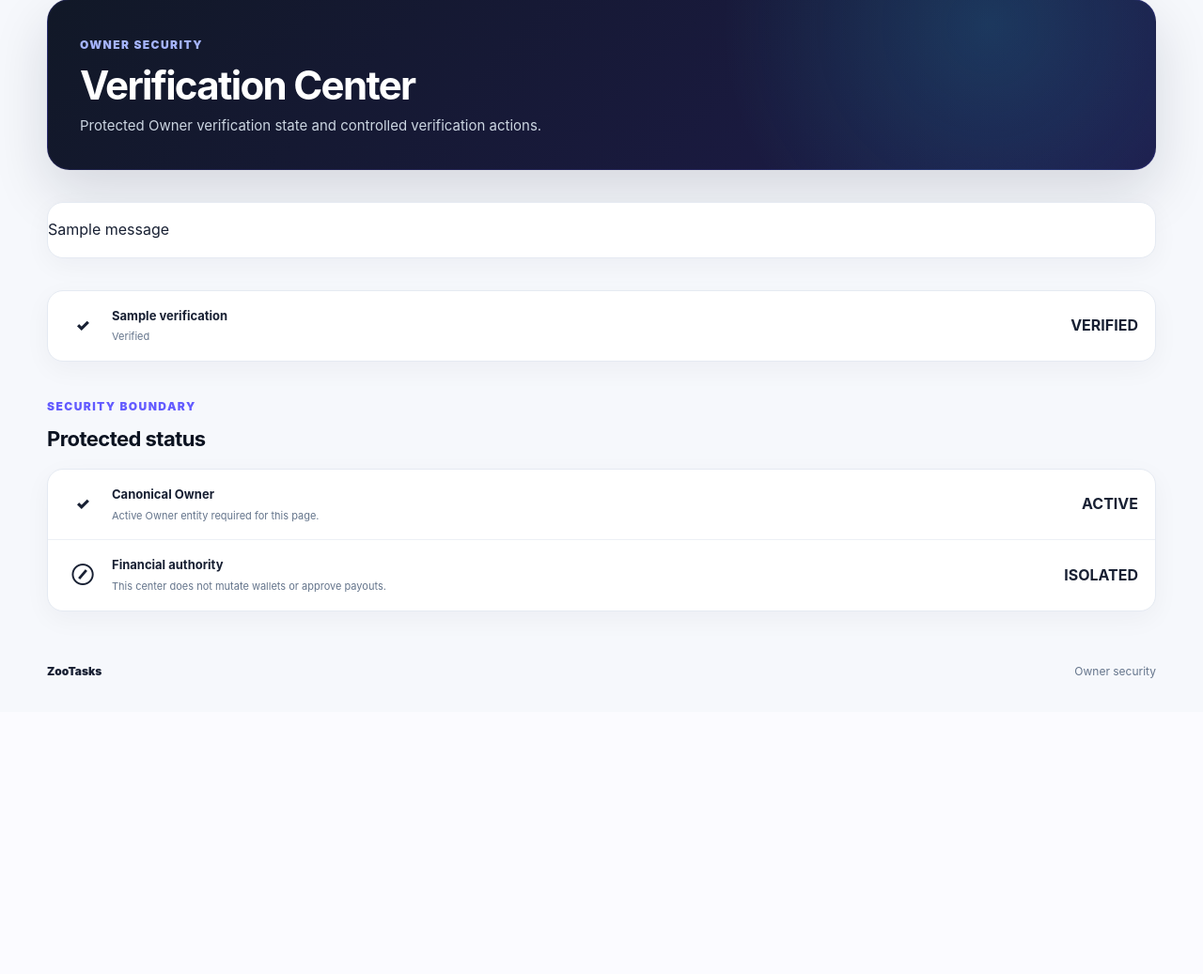
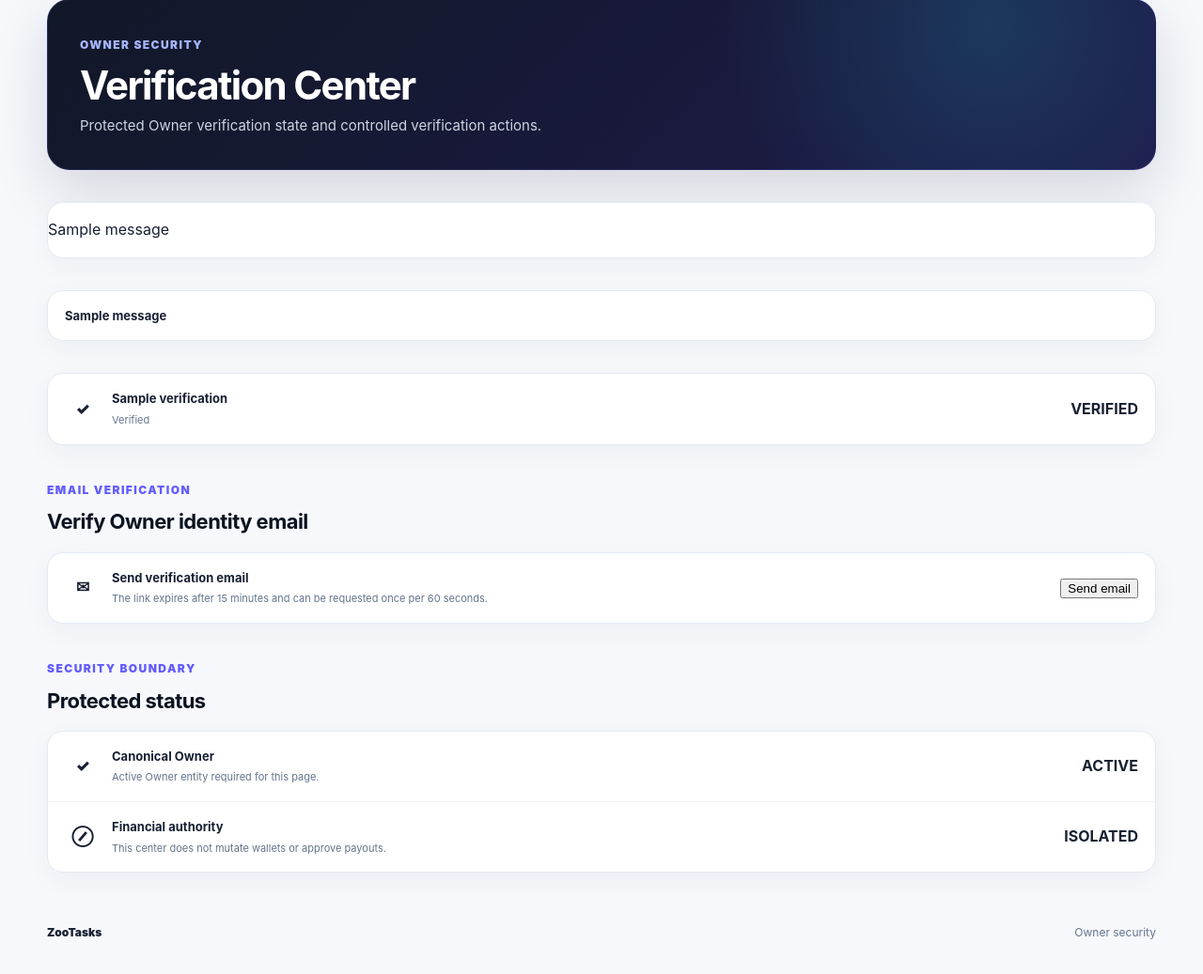
Before and after one commit to Rafiqual69/Zootasks, a Django app: template backend/accounts/templates/accounts/owner_verification_center.html in a window 1280 px wide. Shown: the part 112-1149 px from the top of the page at 94% size. Before the commit the page ends 834 px from the top, so only its background shows below. Run offline with Django 5.2, Linux system fonts and the light colour scheme; the template is opened without the code that fills it: most values are stand-ins (such as "Sample title", 1, 10 or a date in 2020); one stand-in notice (Sample message) is shown; parts of the project's set-up code (start-up, migrations or seed data) failed here and were passed over.

Commit message:
Add protected Owner email verification UI

```diff
--- a/backend/accounts/templates/accounts/owner_verification_center.html
+++ b/backend/accounts/templates/accounts/owner_verification_center.html
@@ -42,6 +42,18 @@
     </section>
     {% endif %}
 
+    {% if messages %}
+    <section class="zt-dashboard-section" aria-label="Verification messages">
+        <div class="zt-transaction-card">
+            {% for message in messages %}
+            <div class="zt-transaction">
+                <div class="zt-transaction-main"><strong>{{ message }}</strong></div>
+            </div>
+            {% endfor %}
+        </div>
+    </section>
+    {% endif %}
+
     <section class="zt-dashboard-section" aria-label="Owner verification status">
         <div class="zt-transaction-card">
             {% for label, verified in verification_items %}
@@ -62,6 +74,33 @@
             {% endfor %}
         </div>
     </section>
+
+    {% if not snapshot.email_verified %}
+    <section class="zt-dashboard-section" aria-label="Owner email verification action">
+        <div class="zt-section-heading">
+            <div>
+                <span class="zt-kicker">EMAIL VERIFICATION</span>
+                <h2>Verify Owner identity email</h2>
+            </div>
+        </div>
+        <div class="zt-transaction-card">
+            <div class="zt-transaction">
+                <div class="zt-transaction-main">
+                    <span class="zt-transaction-icon" aria-hidden="true">✉</span>
+                    <div>
+                        <strong>Send verification email</strong>
+                        <small>The link expires after 15 minutes and can be requested once per 60 seconds.</small>
+                    </div>
+                </div>
+                <form method="post">
+                    {% csrf_token %}
+                    <input type="hidden" name="action" value="request_email_verification">
+                    <button type="submit">Send email</button>
+                </form>
+            </div>
+        </div>
+    </section>
+    {% endif %}
 
     <section class="zt-dashboard-section">
         <div class="zt-section-heading">
```
